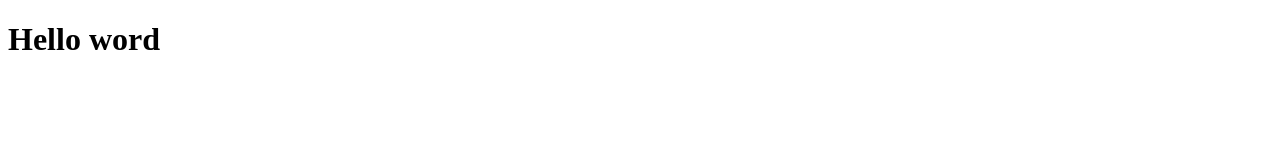
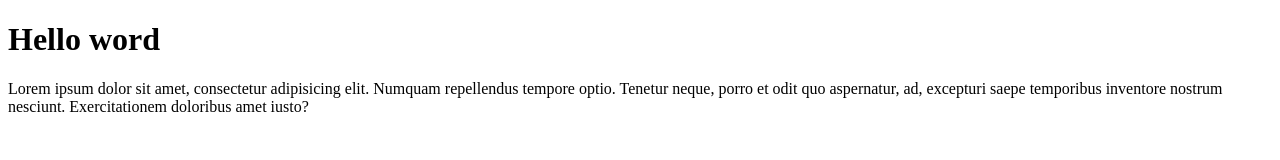
Before and after one commit to zohaibsokari/hello-word, a plain HTML site: page index.html in a window 1280 px wide. Drawn offline with Linux system fonts and the light colour scheme.

Commit message:
add paragraph

```diff
--- a/index.html
+++ b/index.html
@@ -7,5 +7,6 @@
 </head>
 <body>
     <h1>Hello word</h1>
+    <p>Lorem ipsum dolor sit amet, consectetur adipisicing elit. Numquam repellendus tempore optio. Tenetur neque, porro et odit quo aspernatur, ad, excepturi saepe temporibus inventore nostrum nesciunt. Exercitationem doloribus amet iusto?</p>
 </body>
 </html>
```
